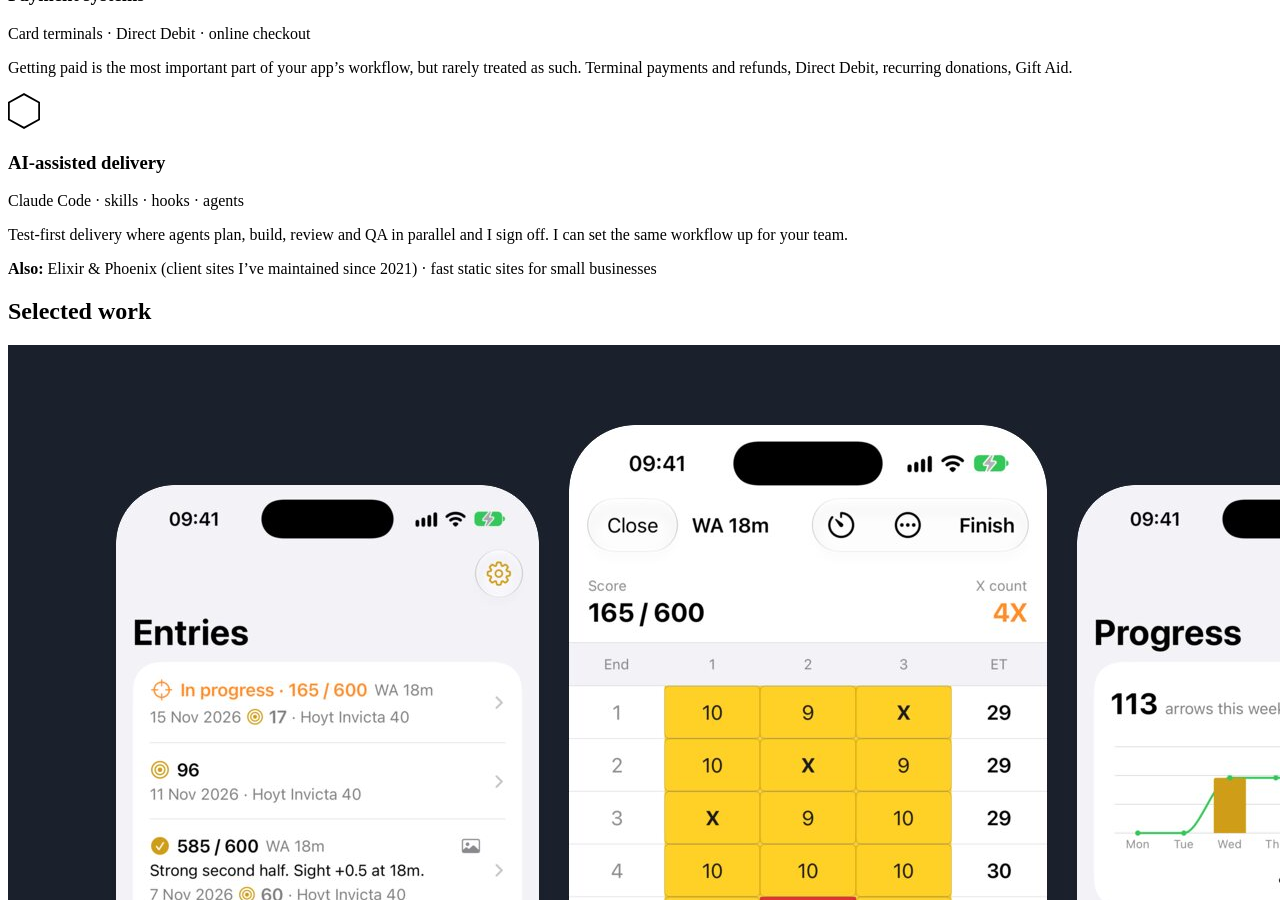
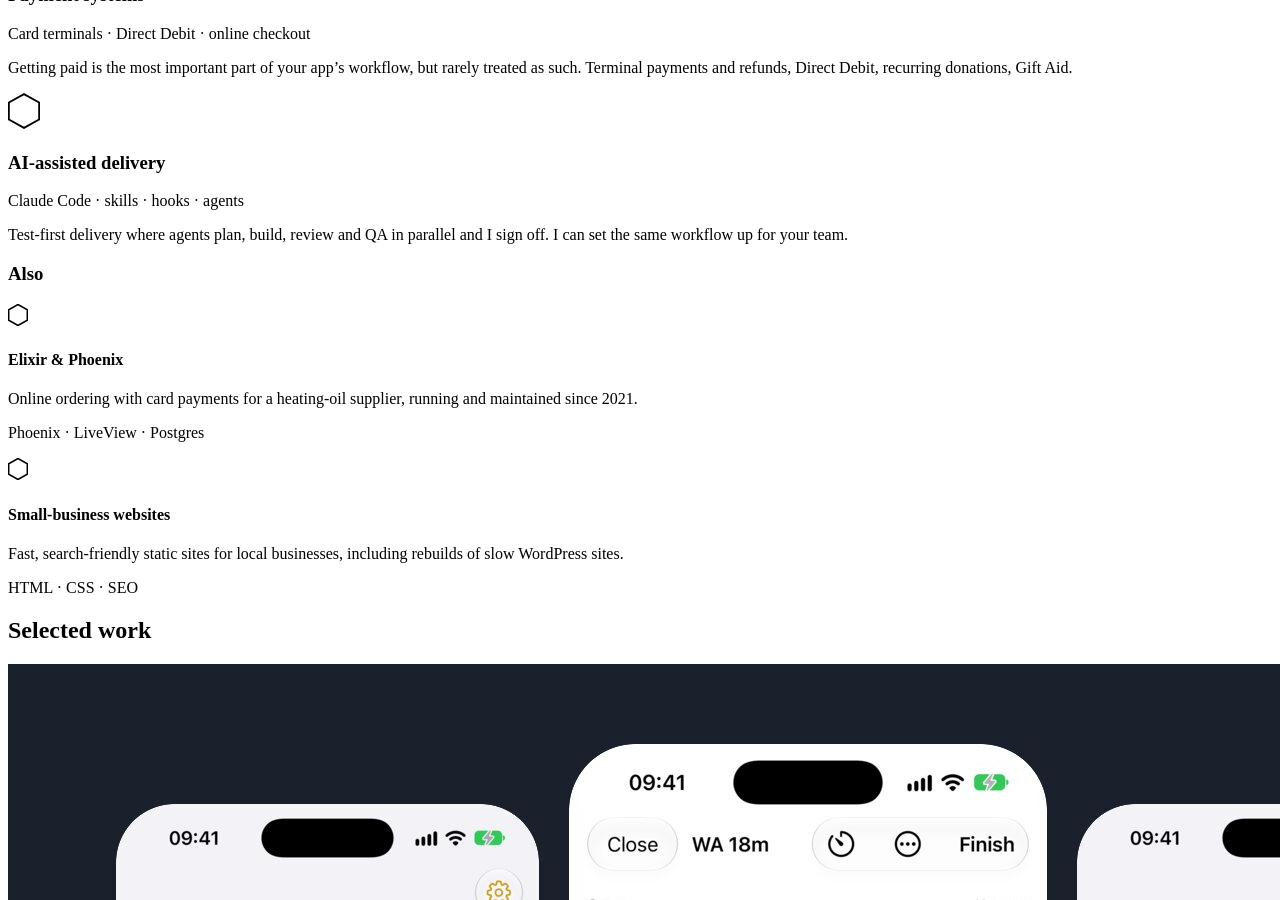
Before and after one commit to James-Byrne/byrnecodes, a Jekyll site: the page built from index.html, in a window 1280 px wide and 900 px high, scrolled down 1313 px. Built offline with Jekyll 4.4.1, drawn with Linux system fonts in a browser that asks for light colours.

Commit message:
feat: Also tier under skills, replacing the one-line sentence
Two secondary entries (Elixir & Phoenix, small-business websites), each
with a line and a stack, from _data/also.yml. Tests follow the skills
titles and stack from d6595df.

Co-Authored-By: Claude Opus 5.5 <noreply@anthropic.com>

```diff
--- /dev/null
+++ b/_data/also.yml
@@ -0,0 +1,7 @@
+- title: Elixir & Phoenix
+  body: Online ordering with card payments for a heating-oil supplier, running and maintained since 2021.
+  stack: Phoenix · LiveView · Postgres
+
+- title: Small-business websites
+  body: Fast, search-friendly static sites for local businesses, including rebuilds of slow WordPress sites.
+  stack: HTML · CSS · SEO
--- a/index.html
+++ b/index.html
@@ -34,7 +34,21 @@ layout: default
         </article>
         {%- endfor %}
       </div>
-      <p class="text-[15px] leading-[1.6] text-muted"><strong class="font-semibold text-ink">Also:</strong> Elixir &amp; Phoenix (client sites I’ve maintained since 2021) · fast static sites for small businesses</p>
+      <div class="also">
+        <h3 class="also-label">Also</h3>
+        <div class="also-grid">
+          {%- for item in site.data.also %}
+          <div class="also-item">
+            <svg width="20" height="22" viewBox="0 0 36 40" aria-hidden="true"><polygon points="18,1 35,10.5 35,29.5 18,39 1,29.5 1,10.5" fill="none" stroke="currentColor" stroke-width="3"/></svg>
+            <div class="also-text">
+              <h4>{{ item.title | escape }}</h4>
+              <p class="also-body">{{ item.body | escape }}</p>
+              <p class="stack">{{ item.stack | escape }}</p>
+            </div>
+          </div>
+          {%- endfor %}
+        </div>
+      </div>
     </div>
   </section>
 
```
Also changed, not shown: src/style.css (+36 -0 lines), test/home.test.mjs (+17 -8 lines).
